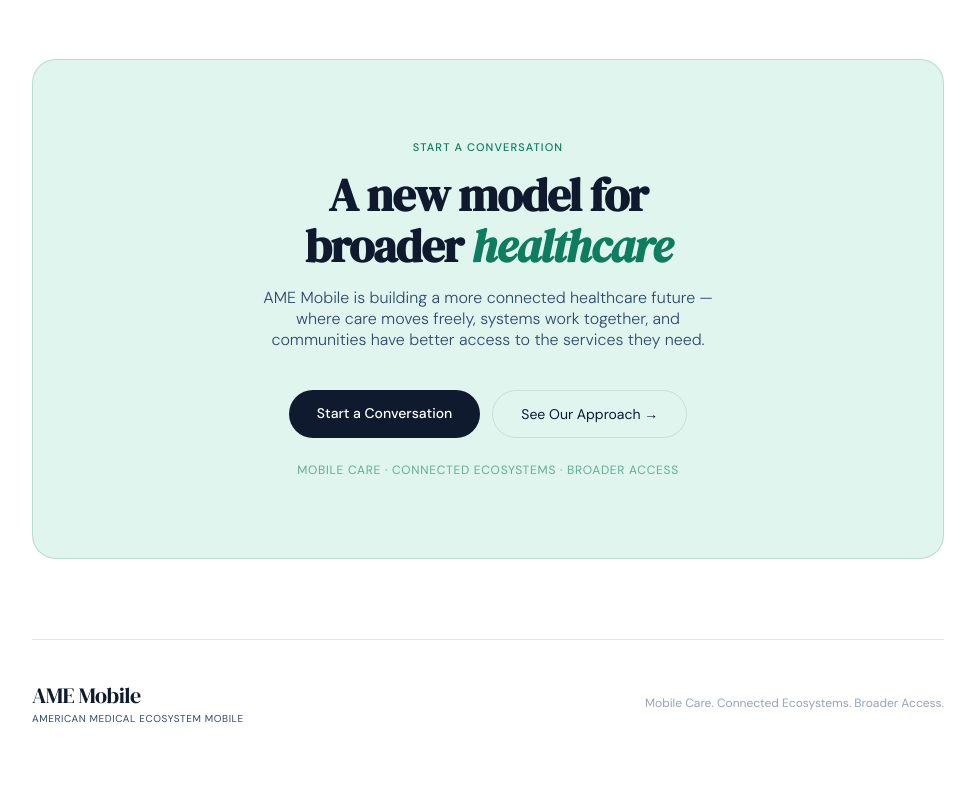
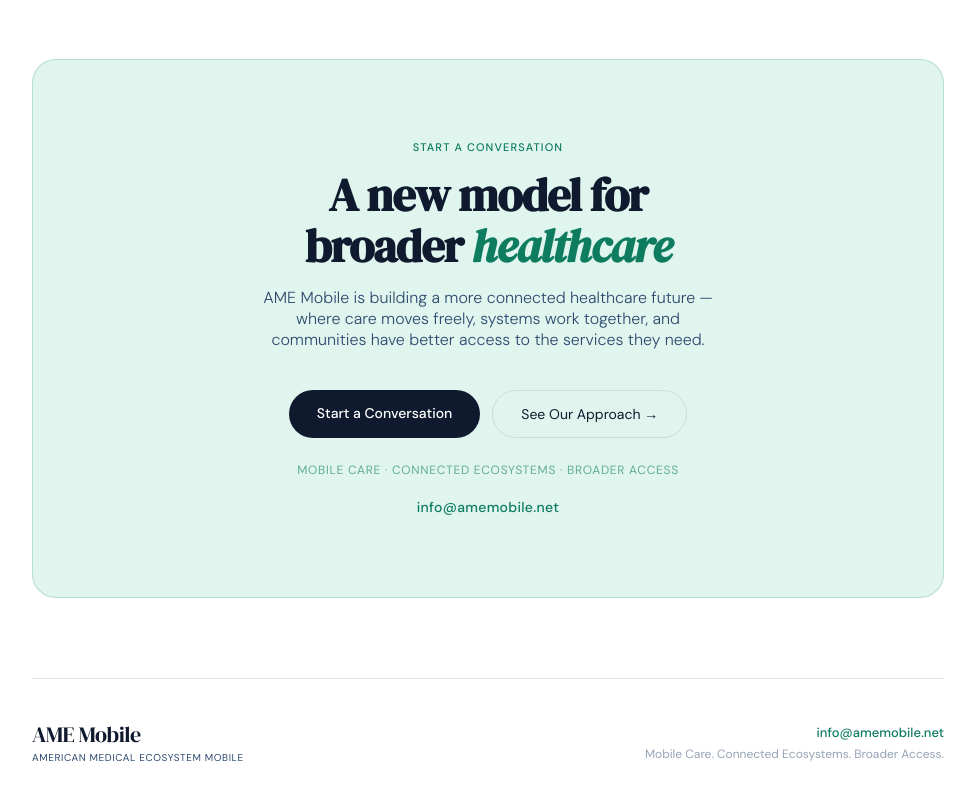
Before and after one commit to san-lee-ai/ame, a plain HTML site: page index.html in a window 1280 px wide. Shown: the part 4385-5189 px from the top of the page, without its empty margins (152-1127 px from the left). Before the commit the page ends 5150 px from the top, so only its background shows below. Drawn offline with Linux system fonts and the light colour scheme.

Commit message:
add email

```diff
--- a/index.html
+++ b/index.html
@@ -143,6 +143,10 @@ h2 em{font-style:italic;color:var(--teal)}
 footer{border-top:0.5px solid var(--divider);padding:40px 0;display:flex;justify-content:space-between;align-items:center;flex-wrap:wrap;gap:16px}
 .foot-logo{font-family:var(--ff-display);font-size:18px;color:var(--ink)}
 .foot-note{font-size:12px;color:var(--ink2);opacity:0.5}
+.foot-email{font-size:13px;color:var(--teal);text-decoration:none;font-weight:500;transition:opacity 0.2s}
+.foot-email:hover{opacity:0.7}
+.cta-email{display:inline-block;margin-top:20px;font-size:14px;color:var(--teal);text-decoration:none;font-weight:500;letter-spacing:0.02em;transition:opacity 0.2s}
+.cta-email:hover{opacity:0.7}
 
 /* ANIMATIONS */
 .fade-up{opacity:0;transform:translateY(24px);transition:opacity 0.6s ease,transform 0.6s ease}
@@ -365,10 +369,11 @@ footer{border-top:0.5px solid var(--divider);padding:40px 0;display:flex;justify
     <h2>A new model for<br>broader <em>healthcare</em></h2>
     <p class="cta-sub">AME Mobile is building a more connected healthcare future &mdash; where care moves freely, systems work together, and communities have better access to the services they need.</p>
     <div class="cta-actions">
-      <a href="mailto:contact@amemobile.com" class="btn-primary">Start a Conversation</a>
+      <a href="mailto:info@amemobile.net" class="btn-primary">Start a Conversation</a>
       <a href="#about" class="btn-ghost">See Our Approach &rarr;</a>
     </div>
     <p class="tagline">Mobile Care &middot; Connected Ecosystems &middot; Broader Access</p>
+    <a href="mailto:info@amemobile.net" class="cta-email">info@amemobile.net</a>
   </div>
 
   <!-- FOOTER -->
@@ -377,7 +382,10 @@ footer{border-top:0.5px solid var(--divider);padding:40px 0;display:flex;justify
       <span class="short">AME Mobile</span>
       <span class="long">American Medical Ecosystem Mobile</span>
     </div>
-    <p class="foot-note">Mobile Care. Connected Ecosystems. Broader Access.</p>
+    <div style="text-align:right">
+      <a href="mailto:info@amemobile.net" class="foot-email">info@amemobile.net</a>
+      <p class="foot-note" style="margin-top:4px">Mobile Care. Connected Ecosystems. Broader Access.</p>
+    </div>
   </footer>
 
 </div>
```
